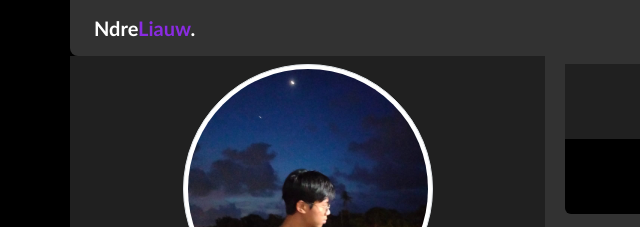
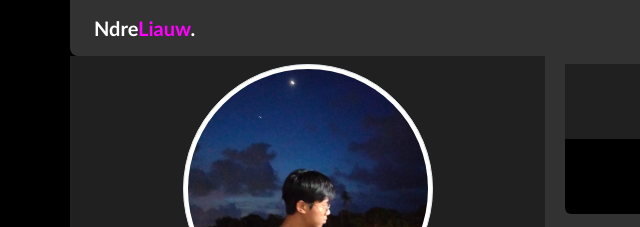
Before and after one commit to LiauwNdre/LiauwNdre.github.io, a website: page index.html in a window 1280 px wide. Shown: the top 227 px of the page, 0-640 px from the left. Drawn offline with nearby package versions, Linux system fonts and the light colour scheme.

Commit message:
style.css

```diff
--- a/css/style.css
+++ b/css/style.css
@@ -4,7 +4,7 @@
 }
 
 .navbar-brand span{
-    color:blueviolet;
+    color:#ff00ff;
 }
 
 .info-text{
```
